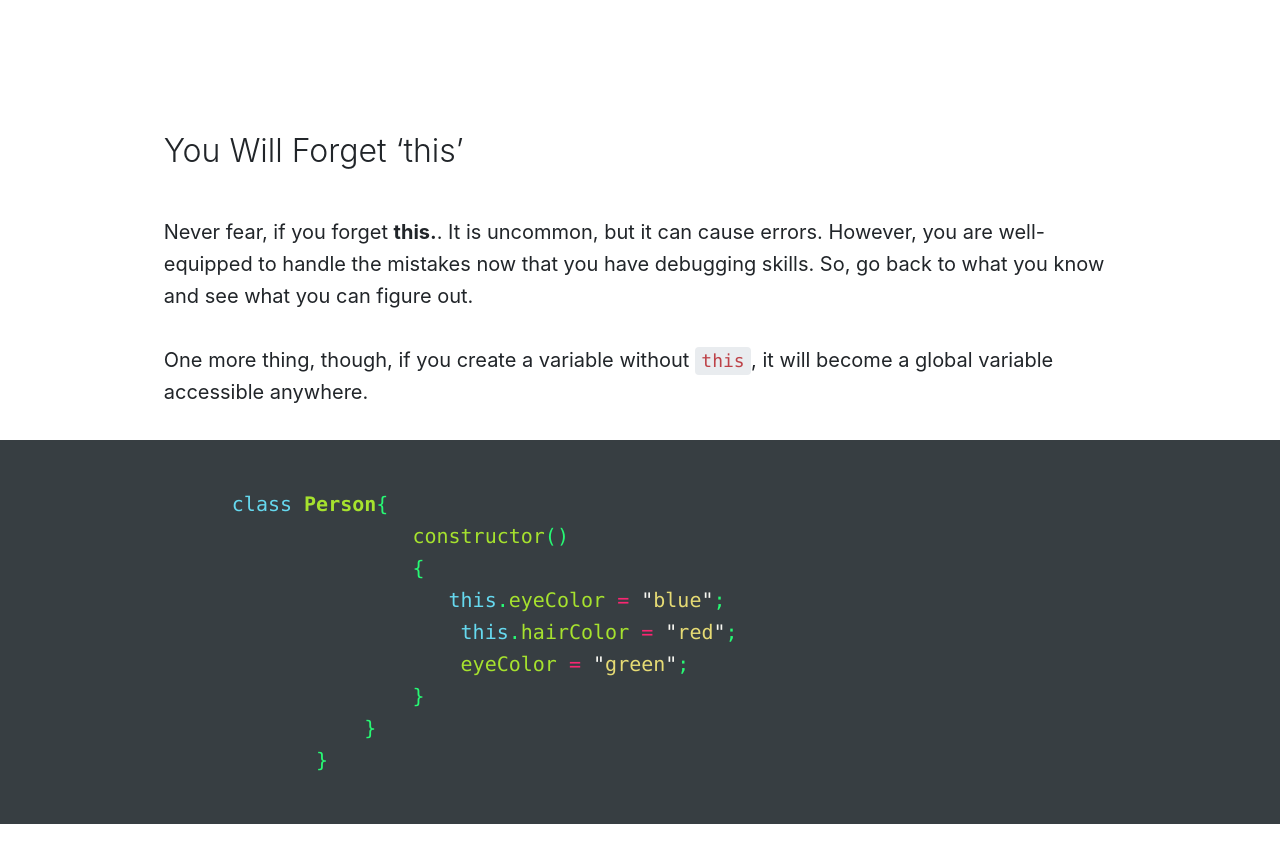
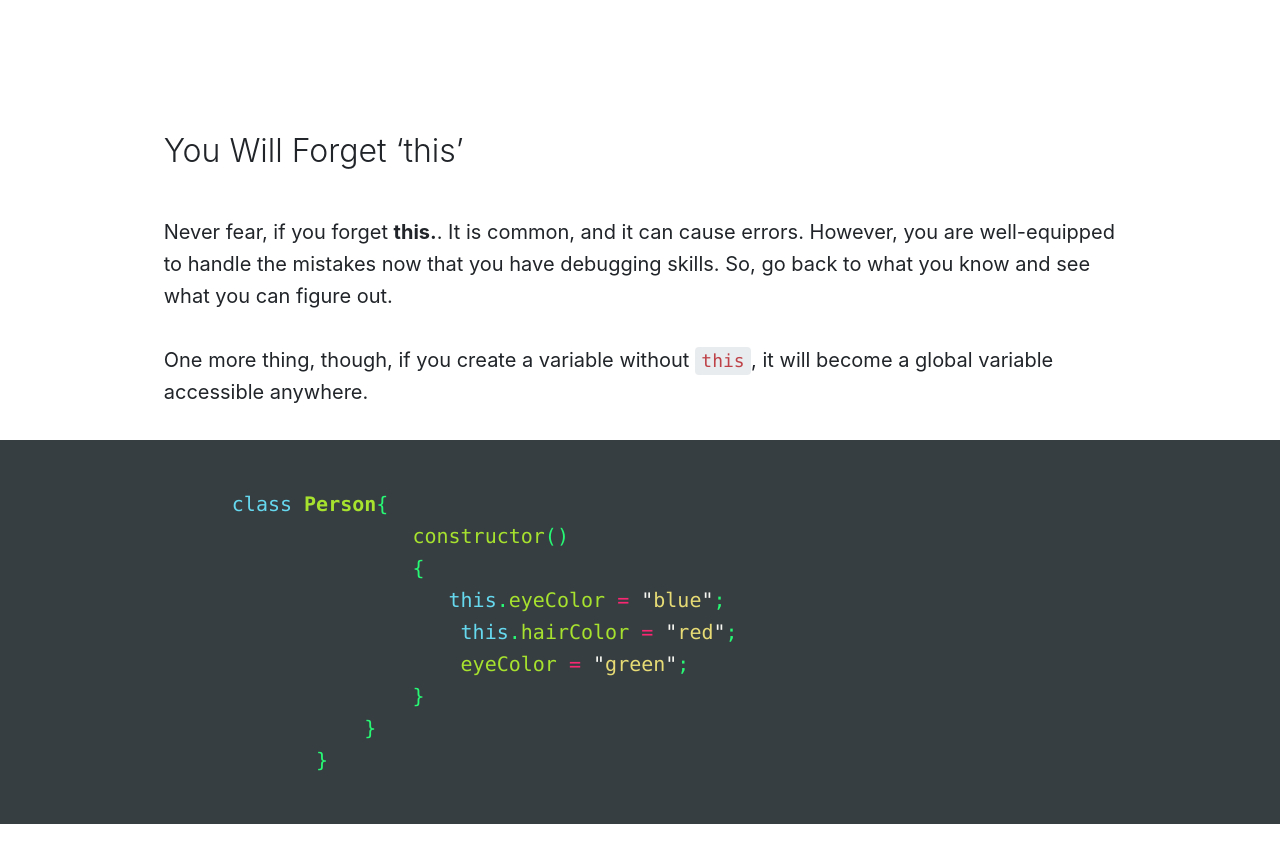
Before and after one commit to Montana-Media-Arts/441-web-tech-Spring2020-course, a Jekyll site: the page built from modules/week-7/_posts/2001-05-01-this.md, in a window 1280 px wide and 900 px high, scrolled down 3199 px, cut to the strip 40-900 px from the top of the window. Built offline with Jekyll 4.4.1, drawn with Linux system fonts in a browser that asks for light colours; nearby versions of some CDN libraries.

Commit message:
updated some text

```diff
--- a/modules/week-7/_posts/2001-05-01-this.md
+++ b/modules/week-7/_posts/2001-05-01-this.md
@@ -62,7 +62,7 @@ In this example, `this.eyeColor` will have a value of `blue`, and `this.hairColo
 
 #### You Will Forget 'this'
 
-Never fear, if you forget **this.**.  It is uncommon, but it can cause errors.  However, you are well-equipped to handle the mistakes now that you have debugging skills.  So, go back to what you know and see what you can figure out.
+Never fear, if you forget **this.**.  It is common, and it can cause errors.  However, you are well-equipped to handle the mistakes now that you have debugging skills.  So, go back to what you know and see what you can figure out.
 
 One more thing, though, if you create a variable without `this`, it will become a global variable accessible anywhere.
 
```
